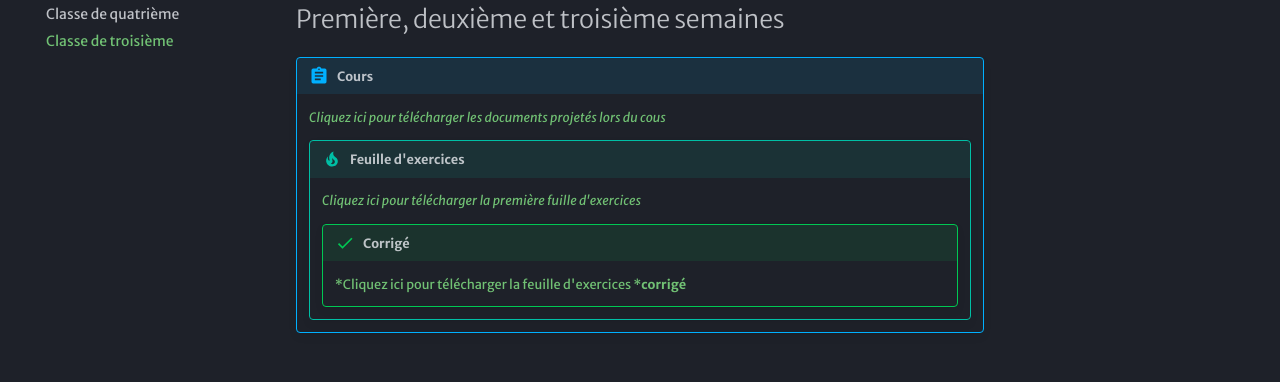
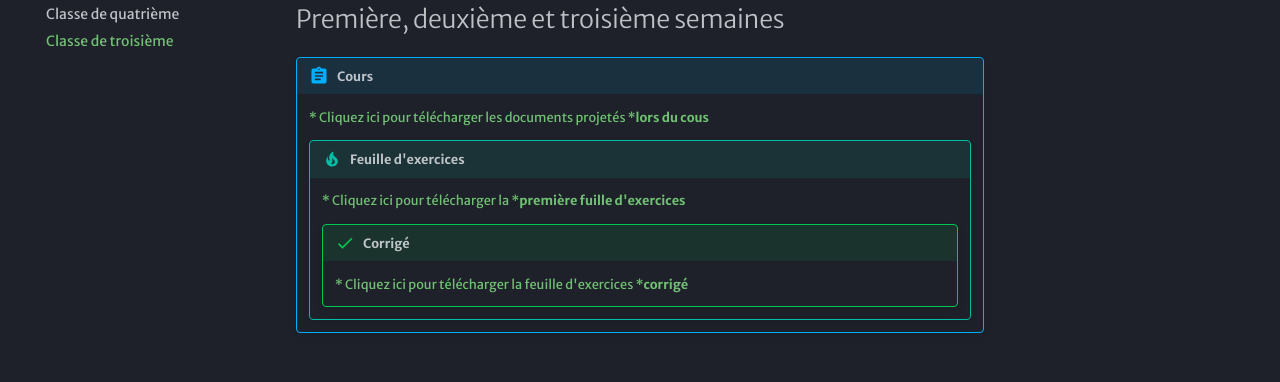
Before and after one commit to prof-johan-daza/general, an MkDocs documentation site: the page built from docs/Classe-de-troisième.md, in a window 1280 px wide. Shown: the part 178-560 px from the top of the page. Built offline with MkDocs 1.6.1 and Material for MkDocs 9.7.7, drawn with Linux system fonts in a browser that asks for light colours; some web fonts are replaced.

Commit message:
Con espacios

```diff
--- a/docs/Classe-de-troisième.md
+++ b/docs/Classe-de-troisième.md
@@ -4,12 +4,12 @@
 
 !!! abstract "Cours"
 
-    [*Cliquez ici pour télécharger les documents projetés lors du cous*](https://prof-johan-daza.github.io/general/3/S3/Cours.pdf)
+    [*          Cliquez ici pour télécharger les documents projetés ***lors du cous**](https://prof-johan-daza.github.io/general/3/S3/Cours.pdf)
 
     !!! tip "Feuille d'exercices"
 
-        [*Cliquez ici pour télécharger la première fuille d'exercices*](https://prof-johan-daza.github.io/general/3/S3/S3.pdf)
+        [*          Cliquez ici pour télécharger la ***première fuille d'exercices**](https://prof-johan-daza.github.io/general/3/S3/S3.pdf)
 
         !!! success "Corrigé"
 
-            [*Cliquez ici pour télécharger la feuille d'exercices ***corrigé**](https://prof-johan-daza.github.io/general/3/S3/S3_Corrigé.pdf)
+            [*          Cliquez ici pour télécharger la feuille d'exercices ***corrigé**](https://prof-johan-daza.github.io/general/3/S3/S3_Corrigé.pdf)
```
